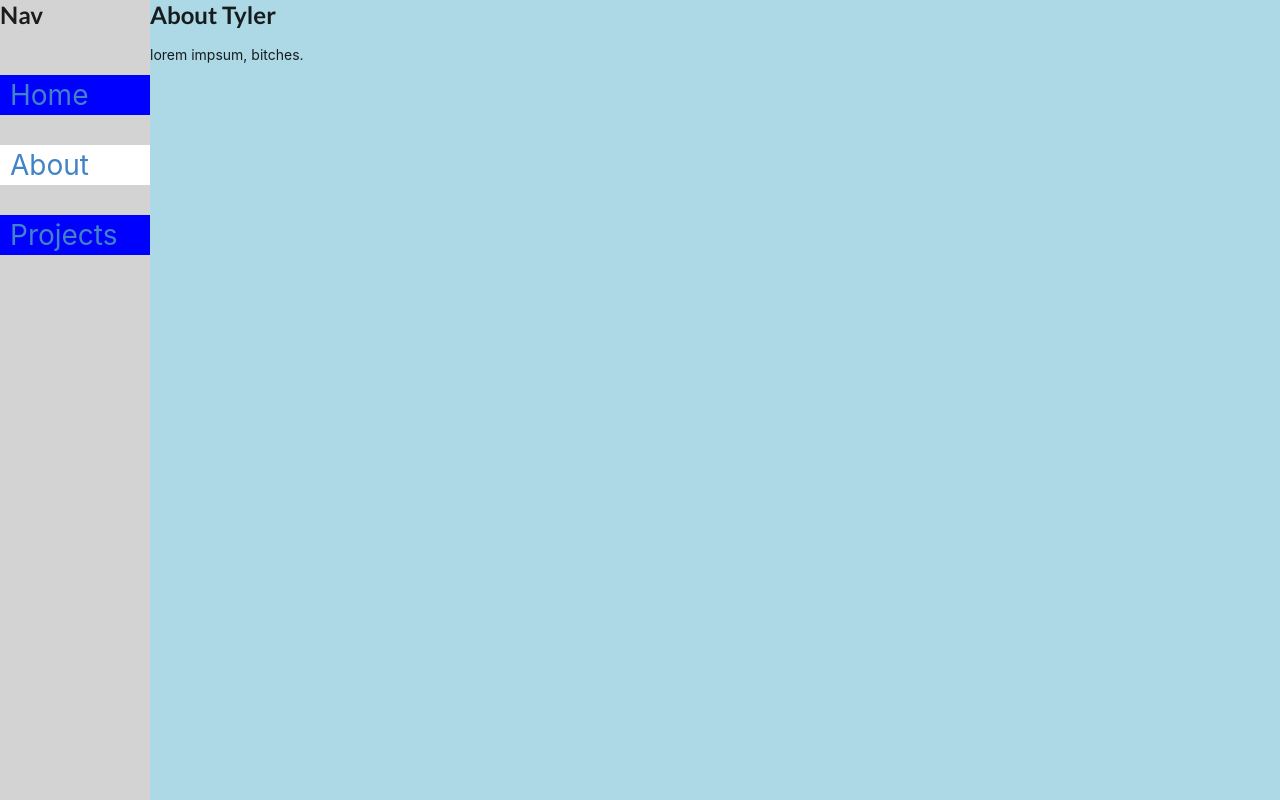
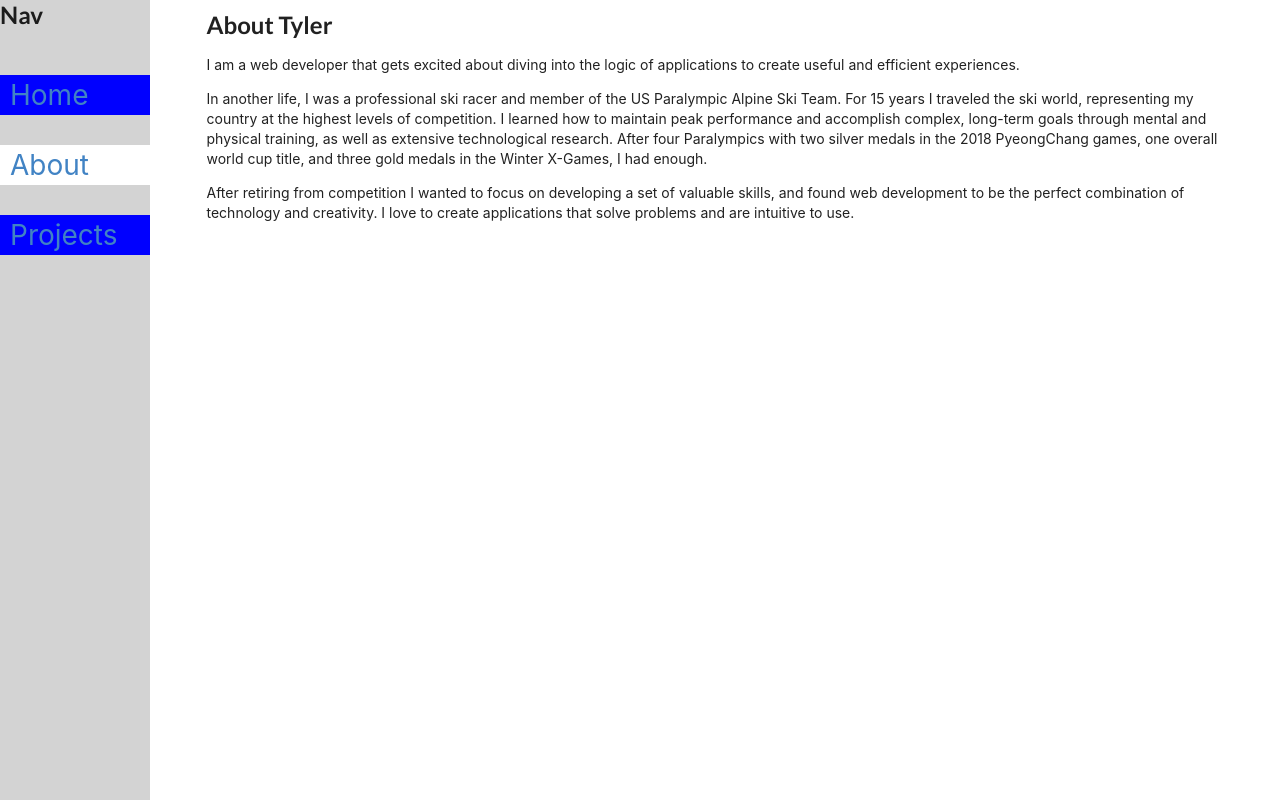
Before and after one commit to tbone9/portfolio, a React (Create React App) app: page /About in a window 1280 px wide. Built offline with nearby package versions, Linux system fonts and the light colour scheme.

Commit message:
changed color schemes and added info in about component

```diff
--- a/src/About/index.js
+++ b/src/About/index.js
@@ -1,10 +1,16 @@
 import React from 'react';
+import '../About/style.css';
 
 const About = () => {
     return (
         <React.Fragment>
-            <h2>About Tyler</h2>
-            <p>lorem impsum, bitches.</p>
+            <div className='mainContainer'>
+                <h2>About Tyler</h2>
+                <p>I am a web developer that gets excited about diving into the logic of applications to create useful and efficient experiences.</p>
+                <p>In another life, I was a professional ski racer and member of the US Paralympic Alpine Ski Team. For 15 years I traveled the ski world, representing my country at the highest levels of competition. I learned how to maintain peak performance and accomplish complex, long-term goals through mental and physical training, as well as extensive technological research. After four Paralympics with two silver medals in the 2018 PyeongChang games, one overall world cup title, and three gold medals in the Winter X-Games, I had enough. </p>
+                <p>After retiring from competition I wanted to focus on developing a set of valuable skills, and found web development to be the perfect combination of technology and creativity. I love to create applications that solve problems and are intuitive to use.</p>
+            </div>
+
         </React.Fragment>
     )
 }
--- /dev/null
+++ b/src/About/style.css
@@ -0,0 +1,4 @@
+.mainContainer {
+    margin: 10px auto;
+    width: 90%;
+}
--- a/src/App.css
+++ b/src/App.css
@@ -1,5 +1,5 @@
 .container {
-  background: lightblue;
+  background: rgb(255, 255, 255);
   height: 100vh;
   width: 100vw;
   display: grid;
@@ -14,7 +14,7 @@
   grid-area: aside;
   float: left;
   height: 100%;
-  /* width: 150px; */
+
   background: lightgrey;
 
 }
--- a/src/Projects/style.css
+++ b/src/Projects/style.css
@@ -1,9 +1,8 @@
 .card {
-    background: white;
+    background: rgb(255, 255, 255);
     width: 400px;
     height: 450px;
-    /* height: fit-content; */
-
+    border: 2px solid black;
     padding: 10px;
     display: flex;
     flex-direction: column;
@@ -12,6 +11,7 @@
     box-shadow: 0 2px 2px 0 rgba(0,0,0,0.2);
     transition: 0.3s;
     border-radius: 5px;
+    color:black;
 }
 
 .card:hover {
@@ -19,6 +19,7 @@
   }
 
 img {
+    border: 2px solid white;
     max-width: 300px;
     height: 200px;
     object-fit: cover;
@@ -37,8 +38,8 @@ img {
 
 }
 
-.tagLine {
-
+.tagline {
+    text-align: center;
 }
 
 button {
--- a/src/ProjectsContainer/index.js
+++ b/src/ProjectsContainer/index.js
@@ -13,7 +13,6 @@ class Projects extends Component {
     render() {
         return (
             <React.Fragment>
-                <h2>My Projects!</h2>
 
                 <div id='container'>
                     <div className='project'>
```
